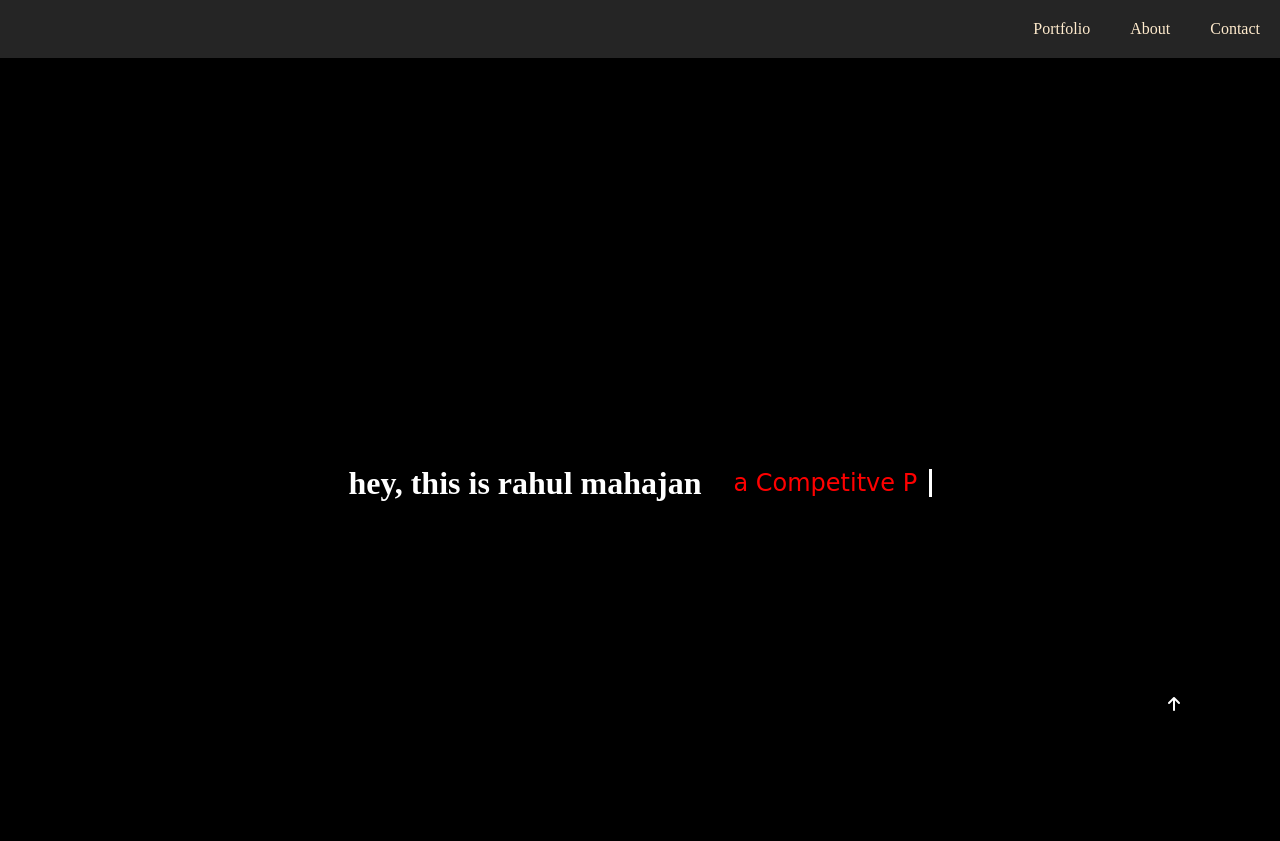
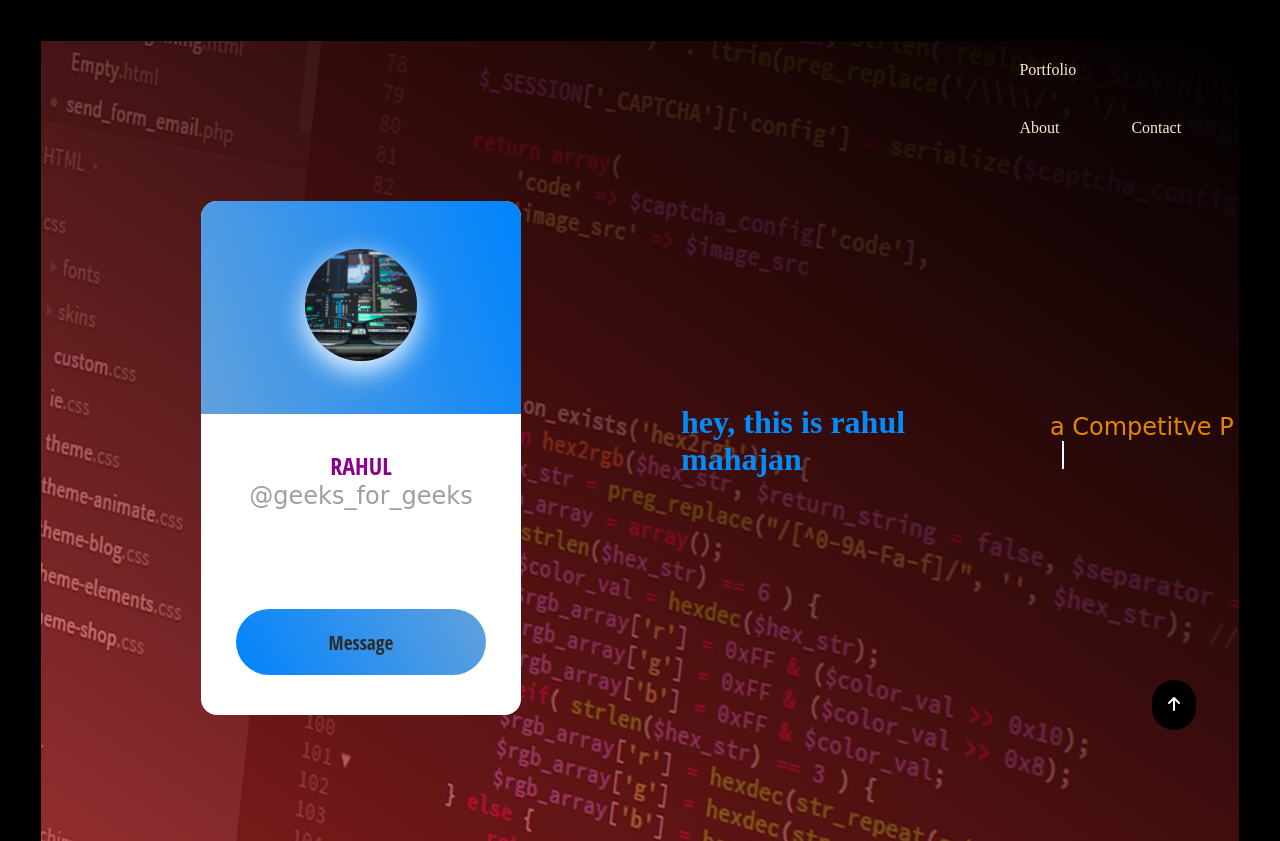
Before and after one commit to rahul1237/portfolio, a plain HTML site: page index.html in a window 1280 px wide. Shown: the top 841 px of the page. Drawn offline with Linux system fonts and the light colour scheme.

Commit message:
portfolio

```diff
--- a/index.html
+++ b/index.html
@@ -12,6 +12,18 @@
 
 </head>
 <body>
+    <!-- <header id="header">
+        <nav id="navbar">
+            <ul id="head_list">
+                <li><a href="#parallax">Portfolio</a></li>
+                <li><a href="#parallax1">About</a></li>
+                <li><a href="#parallax2">Contact</a></li>
+            </ul>
+        </nav>
+    </header> -->
+
+    <div class="main_box">
+        <div class="text">
             <header id="header">
                 <nav id="navbar">
                     <ul id="head_list">
@@ -21,9 +33,21 @@
                     </ul>
                 </nav>
             </header>
+            <div class="profile-card">
+                <div class="container">
+                    <div class="user-image">
+                        <img src="pexels-kevin-ku-577585.jpg" alt="this image contains user-image">
+                    </div>
 
-    <div class="main_box">
-        <div class="text">
+                    <div class="content">
+                        <h3 class="name">Rahul</h3>
+                        <p class="username">@geeks_for_geeks</p>
+                        <p class="details">A Computer Science portal for geeks</p>
+                        <a class="effect effect-4" href="#">Message</a>
+                    </div>
+                </div>
+            </div>
+            <div class="texts">
                 <h1>
                     hey, this is rahul mahajan
                 </h1>
@@ -31,6 +55,7 @@
                 <p>
                     <span class="typed-text"></span><span class="cursor">&nbsp;</span>
                 </p>
+            </div>
         </div>
 
         <div id="parallax">
@@ -50,7 +75,21 @@
 
 
     <footer class="footer">
-        <div class="footer-content">
+        <div class="footer_bottom">
+            <p>Made with &#128153; by Rahul Mahajan</p>
+        </div>
+    </footer>
+
+    <script src="typing-effect.js"></script>
+    <script src="https://kit.fontawesome.com/704ff50790.js" crossorigin="anonymous"></script>
+</body>
+</html>
+
+
+
+<!-- extra part -->
+
+<!-- <div class="footer-content">
     <div class="links">
         <ul>
             <li class="facebook"><a href="#"><i class="fab fa-facebook-f"></i></a></li>
@@ -60,13 +99,4 @@
             <li><a href="#"><i class="fab fa-twitter"></i></a></li>
         </ul>
     </div>
-        </div>
-        <div class="footer_bottom">
-            <p>Made with &#128153; by Rahul Mahajan</p>
-        </div>
-    </footer>
-
-    <script src="typing-effect.js"></script>
-    <script src="https://kit.fontawesome.com/704ff50790.js" crossorigin="anonymous"></script>
-</body>
-</html>
+</div> -->
--- a/style.css
+++ b/style.css
@@ -10,8 +10,10 @@ html,body{
 }
 
 #navbar{
-    background-color: #252525;
+    /* background: linear-gradient(to r); */
     overflow: auto;
+    position: absolute;
+    left: 80%;
 }
 
 .main_box{
@@ -19,15 +21,16 @@ html,body{
     min-height: 100%;
 }
 
-/* .maix` */
 
 #head_list{
     list-style: none;
-    float: right;
+    /* float: right; */
+
 }
 
 #head_list li{
     float: left;
+    /* margin-right: 2em; */
 }
 
 #head_list li a{
@@ -36,20 +39,17 @@ html,body{
     color: blanchedalmond;
     text-align: center;
     padding: 20px;
+    margin-right: 2em;
+    /* margin-left: 2em; */
 }
+
 
 #head_list  a:hover{
     background-color: dimgray;
 
 }
 
-.footer{
-    background-color: rgb(189, 129, 129);
-    height: 5em;
-    position: relative;
-}
-
-.links ul{
+/* .links ul{
     list-style-type: none;
     display: flex;
     justify-content: space-between;
@@ -57,17 +57,18 @@ html,body{
     padding-right: 10em;
     padding-left: 10em;
     backface-visibility: hidden;
-}
+} */
 
 .footer_bottom{
     background: tomato;
-    height: 2em;
+    height: 3em;
     text-align: center;
-    position: absolute;
-    bottom: 0;
-    left: 0;
-    padding-top: .5em;
+    padding: .5em 0;
     width: 100%;
+}
+
+.footer_bottom p{
+    font-size: 1.5em;
 }
 
 .links li{
@@ -150,12 +151,20 @@ html,body{
 .text{
     height: 100vh;
     display: flex;
+    margin: 1em;
+    background-image: linear-gradient(to right top,rgba(214, 20, 20, 0.527),black),url('pexels-pixabay-270348.jpg');
+    position: relative;
+}
+
+.texts{
+    display: flex;
     justify-content: center;
     align-items: center;
 }
 
-h1{
+.texts h1{
     margin-right: 1em;
+    color: rgb(3, 139, 250);
 }
 
 .text p{
@@ -164,7 +173,7 @@ h1{
 }
 
 .typed-text{
-    color: red ;
+    color: rgba(255, 153, 0, 0.87) ;
     text-align: center;
 }
 
@@ -183,3 +192,102 @@ h1{
         background-color:transparent;
     }
 }
+
+
+/* profile card */
+
+*{
+    margin: 0;
+    padding: 0;
+    box-sizing: border-box;
+}
+
+/* assigning all the same properties to the body */
+
+
+.container{
+    width: 20em;
+    background-color: rgb(255, 255, 255);
+    overflow: hidden;
+    border-radius: 1em;
+    text-align: center;
+    font-family: 'Open Sans Condensed', sans-serif;
+    font-size: 1em;
+    margin: 10em;
+}
+
+.user-image{
+    padding: 3em 0;
+    background-image: linear-gradient(70deg,#61A1DD,#0083FD);
+}
+
+.user-image img{
+    width: 7em;
+    height: 7em;
+    border-radius: 50%;
+    box-shadow:  0 0.6em 1.8em ;
+    object-fit: cover;
+}
+
+.content{
+    color: #565656;
+    padding: 2.2em;
+}
+
+.name{
+    color: darkmagenta;
+    font-size: 1.5em;
+    text-transform: uppercase;
+}
+
+.username{
+    font-size: 1em;
+    color: #9e9e9e;
+}
+
+
+.details{
+    margin-bottom: 1.8em;
+}
+
+
+/* CSS for messagin link */
+
+.effect {
+    text-align: center;
+    display: inline-block;
+    position: relative;
+    text-decoration: none;
+    color: rgb(48, 41, 41);
+    text-transform: capitalize;
+    width: 100%;
+    background-image: linear-gradient(60deg,#0083FD,#61A1DD);
+    font-size: 1.2em;
+    padding: 1em 3em;
+    border-radius: 5em;
+    overflow: hidden;
+}
+
+.effect.effect-4:before {
+    content: "\f2b6";
+    font-family: FontAwesome;
+    display: flex;
+    align-items: center;
+    justify-content: center;
+    position: absolute;
+    top: 0;
+    left: 0;
+    width: 100%;
+    height: 100%;
+    text-align: center;
+    font-size: 1.8em;
+    transform: scale(0, 1);
+}
+.effect.effect-4:hover {
+    text-indent: -9999px;
+}
+
+.effect.effect-4:hover:before {
+transform: scale(1, 1);
+text-indent: 0;
+}
--- a/typing-effect.js
+++ b/typing-effect.js
@@ -1,7 +1,7 @@
 const typed_text = document.querySelector('.typed-text')
 const cursor = document.querySelector('.cursor')
 
-const text_array = ['a Competitve Programmer and ' , 'a Web Developer.']
+const text_array = ['a Competitve Programmer and' , 'a Web Developer.']
 
 const typing_delay = 200
 const erase_delay = 100
```
Also changed, not shown: pexels-kevin-ku-577585.jpg (added), pexels-pixabay-270348.jpg (added). Lines whose indentation alone changed are shown as unchanged.
